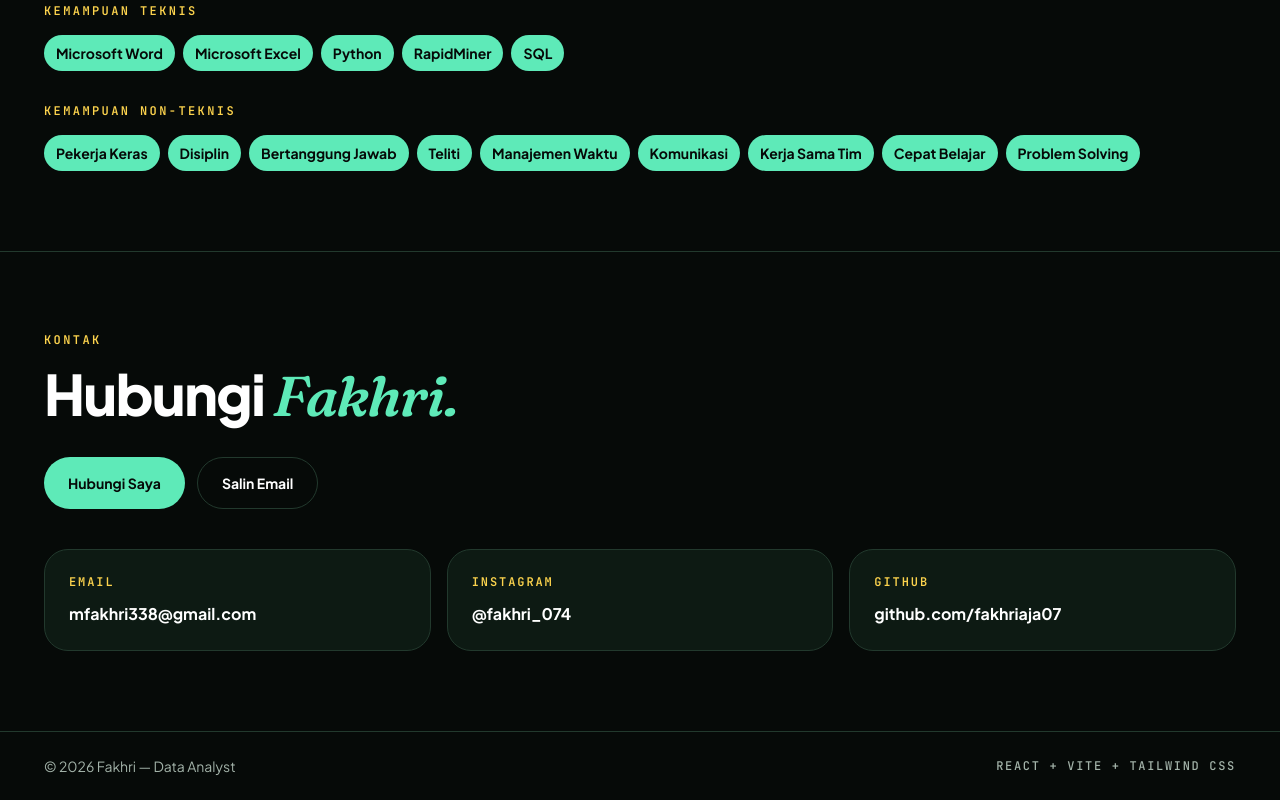
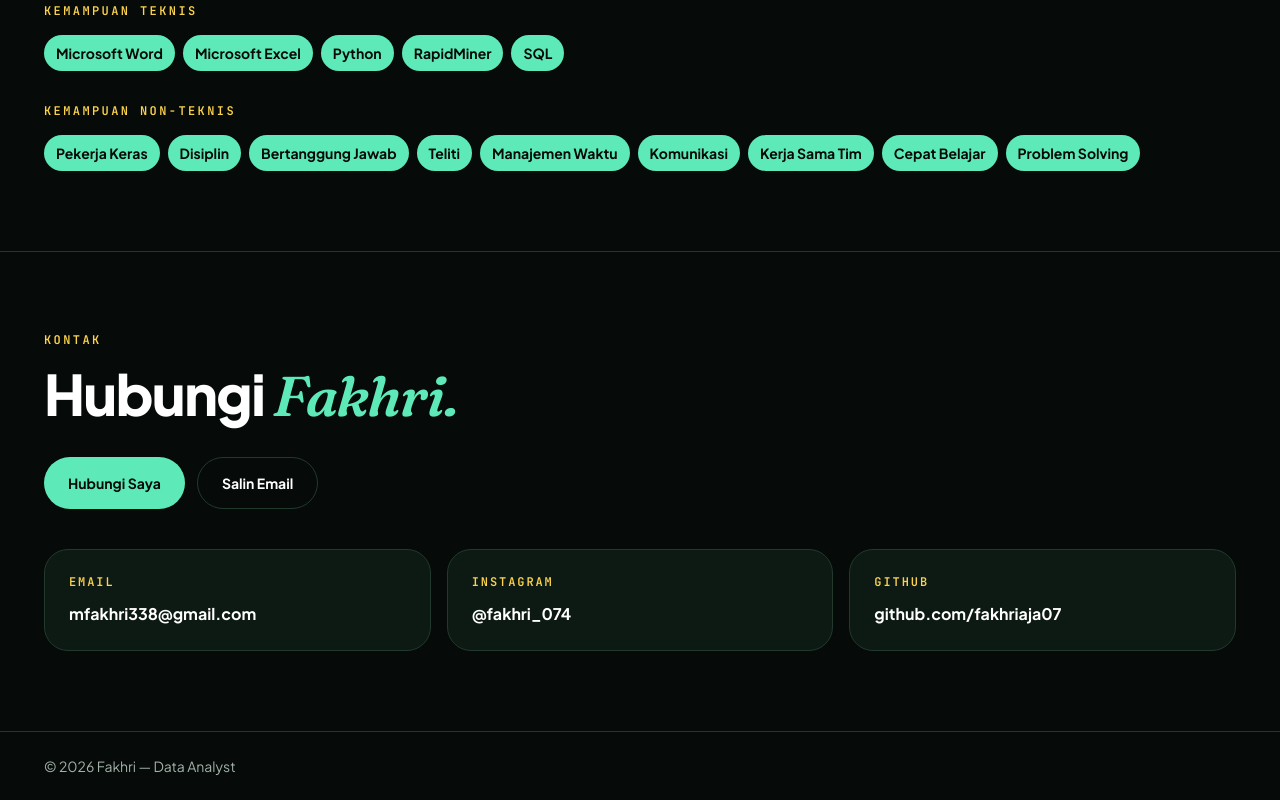
Before and after one commit to fadhilaaan9-sudo/portofolio-fakhri, a React (Vite) app: page / in a window 1280 px wide. Shown: the part 4609-5409 px from the top of the page. Built offline with nearby package versions, Linux system fonts and the light colour scheme.

Commit message:
Hapus teks 'React + Vite + Tailwind CSS' dari footer

```diff
--- a/src/components/ContactSection.tsx
+++ b/src/components/ContactSection.tsx
@@ -84,9 +84,6 @@ export default function ContactSection() {
       <footer className="border-t border-border">
         <div className="mx-auto flex max-w-[1240px] flex-col gap-1 px-4 py-6 text-sm text-muted sm:px-6 md:flex-row md:items-center md:justify-between">
           <p>© 2026 Fakhri — Data Analyst</p>
-          <p className="font-mono text-xs tracking-[0.14em] break-words uppercase">
-            React + Vite + Tailwind CSS
-          </p>
         </div>
       </footer>
     </section>
```
